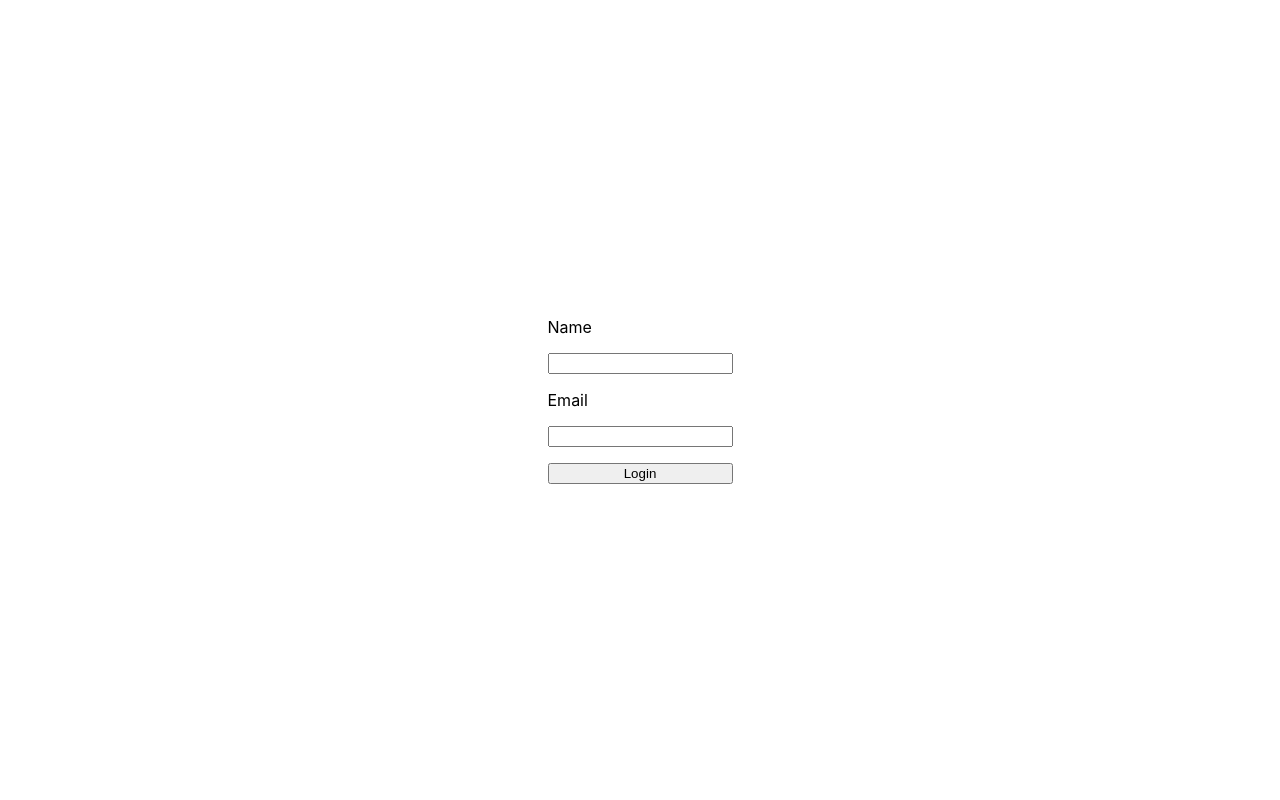
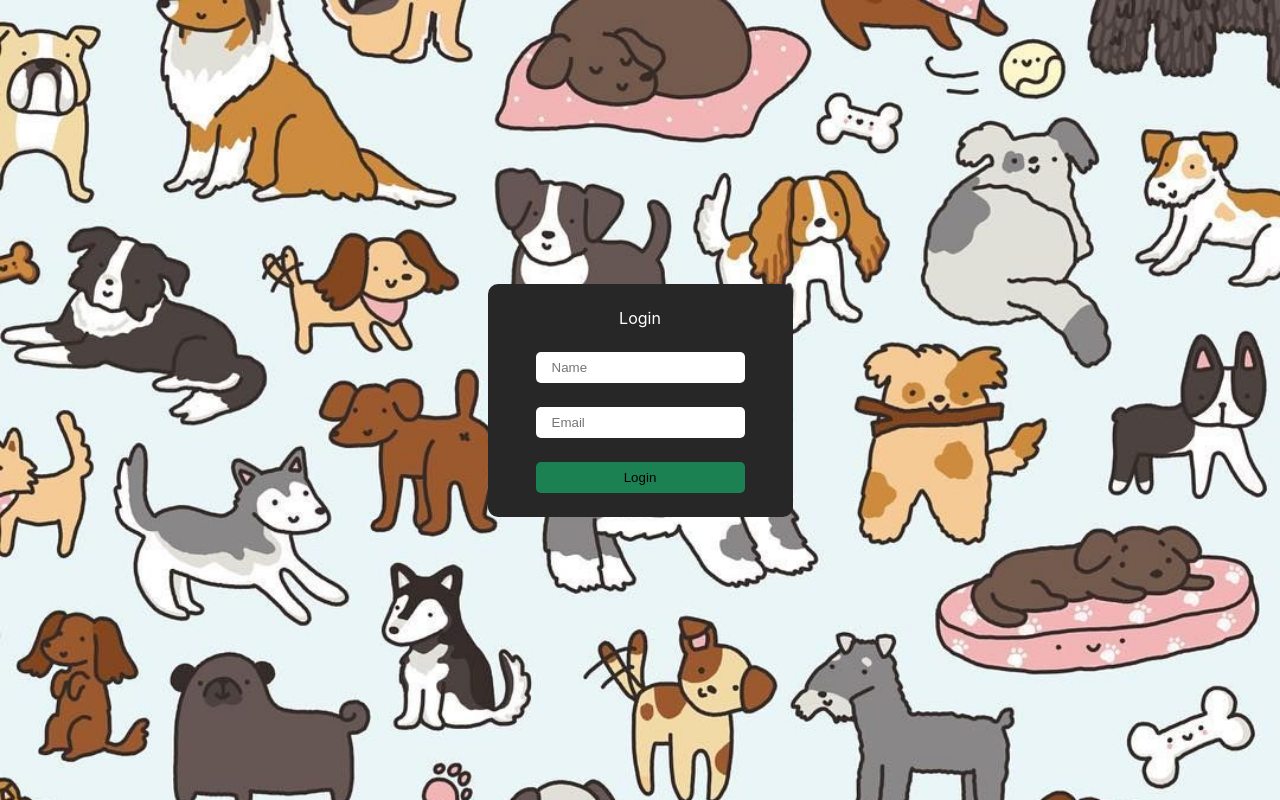
Before and after one commit to Sanket-rgb/my-favorite-dog, a React (Create React App) app: page / in a window 1280 px wide. Built offline with nearby package versions, Linux system fonts and the light colour scheme.

Commit message:
Field validation and Login UI

```diff
--- a/src/Pages/Login.jsx
+++ b/src/Pages/Login.jsx
@@ -1,14 +1,27 @@
-import React, { useRef } from "react";
+import React, { useRef, useState } from "react";
 import { useNavigate } from "react-router-dom";
 import styles from "../Styles/Login.module.css";
 
 function Login() {
-  const name = useRef("");
-  const email = useRef("");
+  const name = useRef();
+  const email = useRef();
+
+  const [error, setError] = useState();
 
   const navigate = useNavigate();
 
+  const checkFieldValidation = () => {
+    if (!name.current.value && !email.current.value) {
+      setError("Please enter name and email.");
+    } else if (name.current.value && !email.current.value) {
+      setError("Please enter email.");
+    } else if (!name.current.value && email.current.value) {
+      setError("Please enter name.");
+    }
+  };
+
   const handleSubmit = async (e) => {
+    checkFieldValidation();
     e.preventDefault();
     console.log(name.current.value, email.current.value);
 
@@ -40,12 +53,18 @@ function Login() {
       if (response.ok) {
         console.log("Login Successful");
         navigate(
-          "/home"
+          "/home",
+          {
+            state: {
+              name: name.current.value,
+            },
+          }
           // { replace: true }
         );
       }
     } catch (error) {
       console.error("Error:", error);
+      setError(error);
     }
   };
 
@@ -53,10 +72,20 @@ function Login() {
     <div className={styles["container"]}>
       <div className={styles["form-container"]}>
         <form onSubmit={handleSubmit}>
-          <label>Name</label>
-          <input type="text" ref={name}></input>
-          <label>Email</label>
-          <input type="email" ref={email}></input>
+          <label>Login</label>
+          <input
+            type="text"
+            ref={name}
+            placeholder="Name"
+            onChange={() => setError("")}
+          ></input>
+          <input
+            type="email"
+            ref={email}
+            placeholder="Email"
+            onChange={() => setError("")}
+          ></input>
+          {error && <h6>{error}</h6>}
           <button type="submit">Login</button>
         </form>
       </div>
--- a/src/Styles/Login.module.css
+++ b/src/Styles/Login.module.css
@@ -4,11 +4,52 @@
   align-items: center;
 
   height: 100vh;
+
+  background-image: url(/public/assets/dogs.jpeg);
+  background-size: cover;
+
+  color: white;
 }
 
 .form-container form {
   display: flex;
   flex-direction: column;
+  align-items: center;
 
-  gap: 1rem;
+  gap: 1.5rem;
+
+  background-color: rgb(39, 39, 39);
+  padding: 1.5rem 3rem;
+
+  border-radius: 10px;
 }
+
+.form-container input {
+  padding: 0.5rem 1rem;
+
+  border-radius: 5px;
+  border-style: none;
+
+  outline: none;
+}
+
+.form-container button {
+  border-radius: 5px;
+  border-style: none;
+
+  padding: 0.5rem 1rem;
+
+  cursor: pointer;
+
+  background-color: rgb(28, 129, 82);
+
+  width: 100%;
+}
+
+.form-container button:hover {
+  background-color: rgb(43, 183, 118);
+}
+
+.form-container h6 {
+  margin: 0;
+}
```
Also changed, not shown: public/assets/dogs.jpeg (added).
